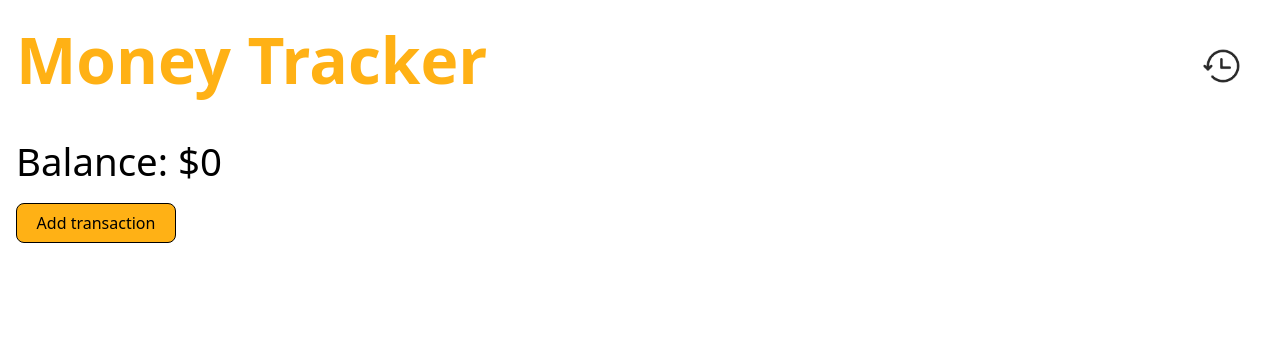
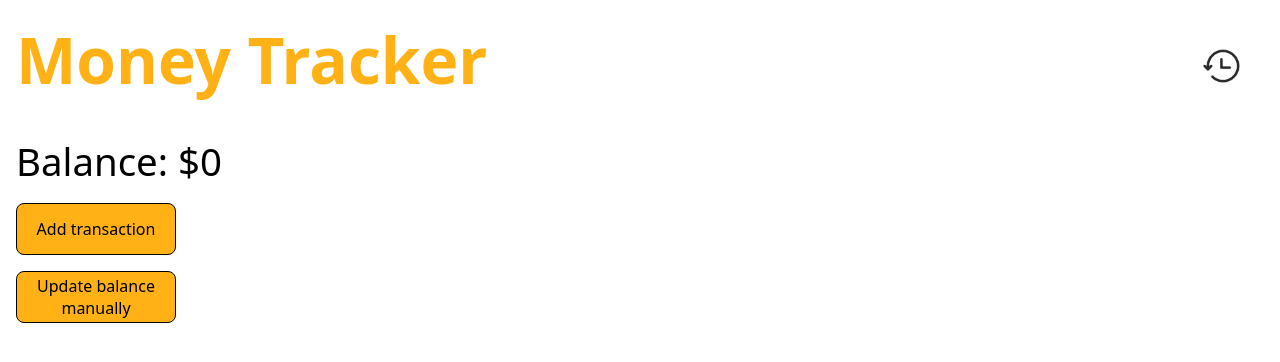
Before and after one commit to logicalPanda2/money-tracker-project, a plain HTML site: page src/index.html in a window 1280 px wide. Drawn offline with Linux system fonts and the light colour scheme.

Commit message:
Add manual update navigation btn

```diff
--- a/src/index.html
+++ b/src/index.html
@@ -18,6 +18,7 @@
                     <p id="globalBalanceAmount">Balance: $0</p>
                 </header>
                 <button id="transactionBtn" class="transactionBtn">Add transaction</button>
+                <button id="manualUpdateBtn" class="manualUpdateBtn">Update balance manually</button>
             </section>
             <section id="transactionPage" class="page transactionPage" inert>
                 <header>
--- a/src/styles/basic.css
+++ b/src/styles/basic.css
@@ -103,8 +103,8 @@ main {
     padding-right: 0;
 }
 
-.transactionBtn {
-    height: 2.5rem;
+.transactionBtn, .manualUpdateBtn {
+    height: 3.25rem;
     width: 10rem;
     background-color: var(--accent-color);
     padding: var(--decorative-spacing-standard);
--- a/src/styles/polish.css
+++ b/src/styles/polish.css
@@ -3,7 +3,7 @@
     --accent-color-second-hover: oklch(80.974% 0.1305 58.822);
 }
 
-.transactionBtn:hover {
+.transactionBtn:hover, .manualUpdateBtn:hover {
     background-color: var(--accent-color-hover);
 }
 
```
